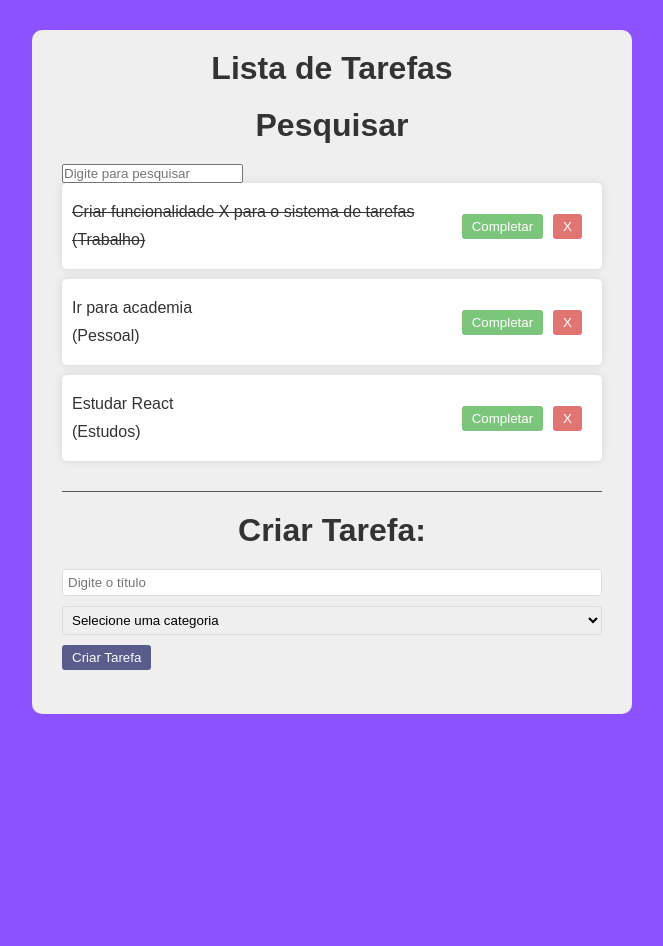
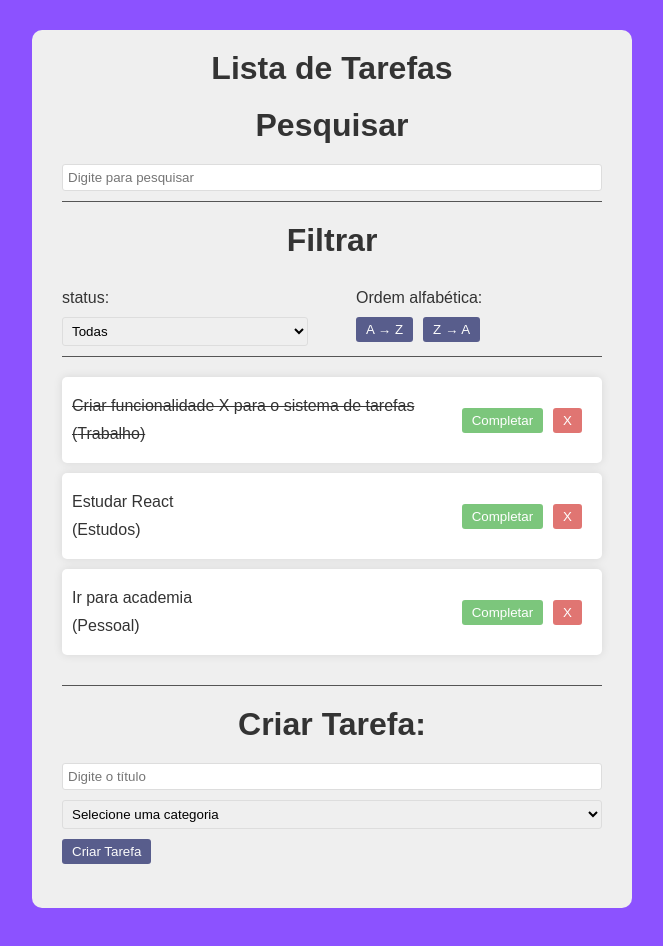
Before and after one commit to npcwalison/totask, a React (Vite) app: page / in a window 1280 px wide. Shown: the top 946 px of the page, without its empty margins (308-971 px from the left). Built offline with nearby package versions, Linux system fonts and the light colour scheme.

Commit message:
add function filter

```diff
--- a/src/App.tsx
+++ b/src/App.tsx
@@ -4,6 +4,7 @@ import { Container } from "./styles";
 import TaskItem from "./components/TaskItem";
 import TaskForm from "./components/TaskForm";
 import Search from "./components/Search";
+import Filter from "./components/Filter";
 
 function App() {
     const [tasks, setTasks] = useState([
@@ -28,6 +29,9 @@ function App() {
     ]);
 
     const [search, setSearch] = useState("")
+
+    const [filter, setFilter] = useState("All")
+    const [sort, setSort] = useState("Asc")
 
     const addTask = (text: any, category: any) => {
         const newTask = [...tasks, {
@@ -57,9 +61,28 @@ function App() {
     return (
         <Container>
             <h1>Lista de Tarefas</h1>
-            <Search search={search} setSearch={setSearch}/>
+            <Search
+                search={search}
+                setSearch={setSearch}
+            />
+            <Filter
+                filter={filter}
+                setFilter={setFilter}
+                setSort={setSort}
+            />
             <div className="todo-list">
                 {tasks
+                .filter((task) =>
+                    filter === "All"
+                    ? true : filter === "Completed"
+                    ? task.isCompleted
+                    : !task.isCompleted
+                )
+                .sort((a: any, b: any) =>
+                    sort === "Asc"
+                        ? a.text.localeCompare(b.text)
+                        : b.text.localeCompare(a.text)
+                )
                 .filter((task) =>
                     task.text.toLowerCase().includes(search.toLowerCase())
                 )
--- /dev/null
+++ b/src/components/Filter.tsx
@@ -0,0 +1,60 @@
+import styled from "styled-components";
+import React, { Dispatch, SetStateAction } from "react";
+
+const Container = styled.div`
+    border-bottom: 1px solid #555;
+    margin-bottom: 20px;
+    width: 100%;
+
+    .filter-options {
+        display: flex;
+        justify-content: space-between;
+        gap: 3rem;
+    }
+
+    div {
+        flex: 1 1 0;
+
+        select {
+            padding: 5px;
+            margin-bottom: 10px;
+            border: 1px solid #ddd;
+            border-radius: 3px;
+            width: 100%;
+        }
+    }
+`;
+
+type FilterPorps = {
+    filter: string;
+    setFilter: Dispatch<SetStateAction<string>>;
+    setSort: Dispatch<SetStateAction<string>>;
+}
+
+const Filter:React.FC<FilterPorps> = ({ filter, setFilter, setSort }) => {
+    return (
+        <Container>
+            <h1>Filtrar</h1>
+            <div className="filter-options">
+                <div>
+                    <p>status:</p>
+                    <select
+                        value={filter}
+                        onChange={(e) => setFilter(e.target.value)}
+                    >
+                        <option value="All">Todas</option>
+                        <option value="Completed">Completas</option>
+                        <option value="Incompleted">Incompletas</option>
+                    </select>
+                </div>
+                <div>
+                    <p>Ordem alfabética:</p>
+                    <button onClick={() => setSort('Asc')}>A → Z</button>
+                    <button onClick={() => setSort('Desc')}>Z → A</button>
+                </div>
+            </div>
+        </Container>
+    );
+};
+
+export default Filter;
--- a/src/components/Search.tsx
+++ b/src/components/Search.tsx
@@ -2,7 +2,19 @@ import styled from "styled-components";
 import React, { Dispatch, SetStateAction } from "react";
 
 
-const Container = styled.div``;
+const Container = styled.div`
+    border-bottom: 1px solid #555;
+    margin-bottom: 20px;
+    width: 100%;
+
+    input {
+        padding: 5px;
+        margin-bottom: 10px;
+        border: 1px solid #DDD;
+        border-radius: 3px;
+        width: 100%;
+    }
+`;
 
 type SearchPorps = {
     search: string;
```
